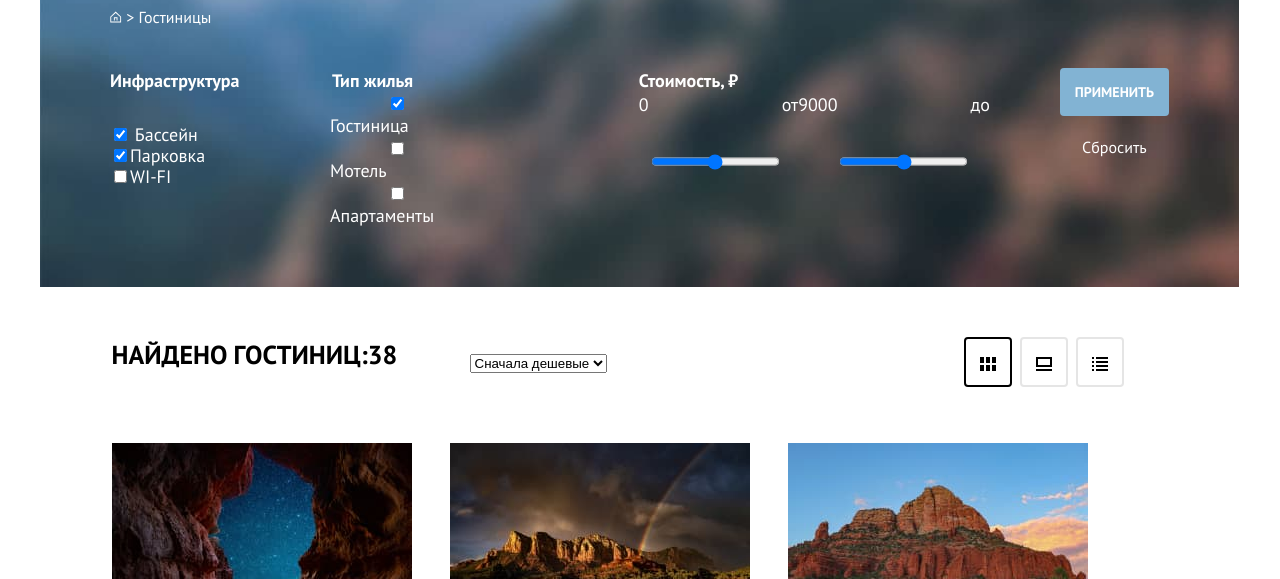
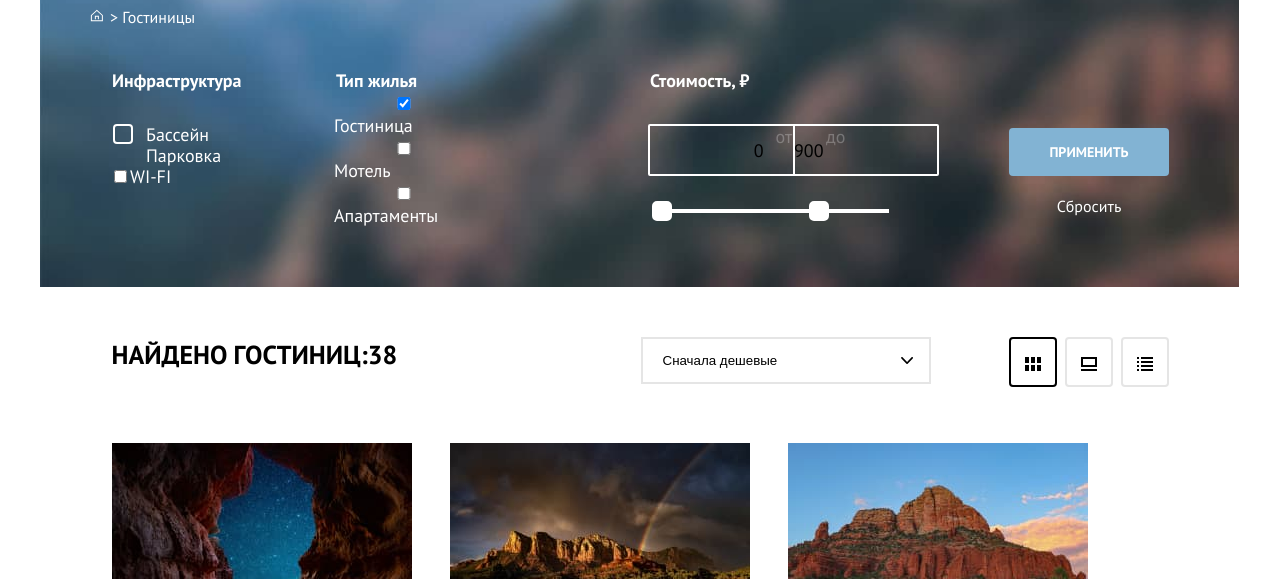
Before and after one commit to htmlacademy-htmlcss/1692029-sedona-34, a plain HTML site: page catalog.html in a window 1280 px wide. Shown: the part 221-800 px from the top of the page. Drawn offline with Linux system fonts and the light colour scheme.

Commit message:
Внесение правок

```diff
--- a/catalog.html
+++ b/catalog.html
@@ -36,17 +36,23 @@
       <section class="options">
         <div class="filter">
       <h1>Гостиницы Седоны</h1>
-      <p class="breadcrumbs"><a href="index.html"><img src="images/Home-icon-breadcrumbs.svg" alt="Главная страница" width="12" height="11.7"></a> &gt; Гостиницы </p>
+      <p class="breadcrumbs"><a class="breadcrumbs-link" href="index.html"><svg class="breadcrumbs-icon" width="13" height="13" viewBox="0 0 13 13" fill="none" xmlns="http://www.w3.org/2000/svg"><path fill-rule="evenodd" clip-rule="evenodd" d="m.87 6.15 6-5.5 6 5.5v6.2h-12v-6.2Zm1 .4v4.8h10v-4.8l-5-4.5-5 4.5Zm4 3.8h-1v-3.5h4v3.5h-1v-2.5h-2v2.5Z">
+      </svg></a> &gt; Гостиницы </p>
       <div>
       <form  class="options-container" action="https://echo.htmlacademy.ru/courses" method="post">
        <fieldset class="infrastructure">
         <legend class="infrastructure-options"> <b>Инфраструктура </b></legend>
         <div class="swimming pool">
-        <input id="swimming-pool" type="checkbox" name="swimming pool" checked>
-        <label for="swimming-pool">Бассейн</label>
+          <label class="control">
+        <input class="visually-hidden control-input" id="swimming-pool" type="checkbox" name="swimming pool" checked>
+        <span class="control-mark"></span>
+       <span>Бассейн</span>
+      </label>
         <div class="parking">
-        <input id="parking" type="checkbox" name="parking" checked>
-        <label for="parking">Парковка</label>
+          <label class="control">
+        <input class="visually-hidden control-input" id="parking" type="checkbox" name="parking" checked>
+      <span>Парковка</span>
+    </label>
         </div>
         <div class="wi-fi">
         <input id="wi-fi" type="checkbox" name="wi-fi">
@@ -65,10 +71,29 @@
       </fieldset>
       <fieldset class="price">
         <legend class="price-options"> <b>Стоимость, ₽</b></legend>
-        <label for="price-range-min"></label>
-        0<input type="range" id="price-range-min" name="price-min" min="0" max="9000" step="1">от
-        <label for="price-range-max"></label>
-        9000<input type="range" id="price-range-max" name="price-max" min="0" max="9000" step="1">до
+
+        <div class="range-wrapper-inputs">
+          <label class="catalog-filter-label">
+             <input class="range-input" type="number" value="0" name="min-price"> от
+          </label>
+          <label class="catalog-filter-label">
+             <input class="range-input" type="number" value="9000" name="max-price" > до
+          </label>
+        </div>
+
+        <div class="range">
+          <div class="range-scale">
+            <div class="range-bar" style="right: 50px; width: 227px">
+              <button class="range-toggle toggle-min">
+                <span class="visually-hidden">Изменить минимальную цену</span>
+              </button>
+              <button class="range-toggle toggle-max">
+                <span class="visually-hidden">Изменить максимальную цену</span>
+              </button>
+            </div>
+          </div>
+
+        </div>
       </fieldset>
       <div class="submit-container">
       <button class="submit-options blue" type="submit">Применить</button>
@@ -82,12 +107,13 @@
         <div class="type-of-sorting">
       <p class="type-of-showing">Найдено гостиниц:38</p>
         </div>
-      <form class="sorting-form" action="https://echo.htmlacademy.ru/" method="post">
-      <fieldset class="sorting">
-      <select>
+      <div class="sorting-form">
+      <div class="sorting select">
+      <select class="select-control">
       <option value="Сначала дешевые">Сначала дешевые</option>
       </select>
-      </fieldset>
+      </div>
+      </div>
       <section class="type-of-gallery">
         <a class="gallery-type selected">
           <svg  class="gallery-1" width="16" height="14" viewBox="0 0 16 14" fill="none" xmlns="http://www.w3.org/2000/svg"><path d="M4 0H0v6h4V0ZM16 0h-4v6h4V0ZM10 0H6v6h4V0ZM4 8H0v6h4V8ZM16 8h-4v6h4V8ZM10 8H6v6h4V8Z" fill="#000"/></svg>
@@ -191,13 +217,14 @@
         </ul>
         </div>
         <div class="quantity">
-         <form class="quantity-showed-form" action="https://echo.htmlacademy.ru/" method="post">
-           <label>Гостиниц на странице:
+           <span class="hotels-on-page" >Гостиниц на странице: </span>
+             <div class="quantity-hotels">
           <select class="quantity-showed">
           <option value="4">4</option>
           </select>
-        </label>
-         </form>
+        </div>
+
+
         </div>
       </section>
       <section class="subscribe-form-catalog">
--- a/styles/styles.css
+++ b/styles/styles.css
@@ -691,12 +691,34 @@ margin: 0;
     padding-bottom: 40px;
 }
 
+.breadcrumbs-icon:hover {
+    fill: rgba(255, 255, 255, 0.6);
+    }
+
+.breadcrumbs-icon:focus {
+        fill: rgba(255, 255, 255, 0.6);
+        }
+
+
+
+.breadcrumbs-link {
+    position: relative;
+}
+
+.breadcrumbs-icon {
+    position: absolute;
+    fill: white;
+    left: -20px;
+    top: 2px;
+}
+
+
 .infrastructure-options,
 .type-of-accomodation-options,
 .price-options {
     font-size: 18px;
     line-height: 26px;
-    padding: 0px;
+    padding-bottom: 30px;
 }
 
 
@@ -717,7 +739,91 @@ button {
 display: flex;
 }
 
+.range-scale {
+    position: relative;
+    height: 4px;
+    background-color: rgba(255, 255, 255, 0.3);
+    border-radius: 2px;
+    padding-top: 30px;
+  }
 
+
+  .range-bar {
+    position: absolute;
+    width: 80%;
+    height: 4px;
+    background-color: white;
+  }
+
+.range {
+    margin-top: 55px;
+}
+
+  .range-toggle {
+    position: absolute;
+    width: 20px;
+    height: 20px;
+    background: #ffffff;
+    border: 2px solid white;
+    border-radius: 5px;
+    cursor: pointer;
+  }
+
+  .toggle-min {
+    top: -8px;
+    left: -10px;
+  }
+
+  .toggle-max {
+    top: -8px;
+    right: 60px;
+  }
+
+  .range-wrapper-inputs {
+    display: flex;
+    justify-content: center;
+    border: 2px solid white;
+    height: 48px;
+    width: 287px;
+    margin-bottom: 20px;
+    border: 2px solid #fff;
+    border-radius: 2px;
+    position: relative;
+  }
+
+  .range-wrapper-inputs::after {
+    content: "";
+    position: absolute;
+    top: 50%;
+    left: 50%;
+    width: 2px;
+    height: 48px;
+    background: white;
+    transform: translate(-50%,-50%);
+  }
+
+  .catalog-filter-label {
+    display: flex;
+  color: rgba(229, 229, 229, 0.3);
+
+  }
+
+
+  .range-input {
+    width: 30px;
+    padding: 0 2px;
+    font: inherit;
+    text-align: center;
+    background-color: transparent;
+    border: none;
+
+  }
+
+  .range-input::-webkit-outer-spin-button,
+  .range-input::-webkit-inner-spin-button {
+    appearance: none;
+    margin: 0;
+  }
 
 .type-of-showing {
     font-size: 26px;
@@ -726,6 +832,7 @@ display: flex;
     font-weight: 700;
     margin: 0;
 }
+
 
 .title-hotel {
     font-size: 24px;
@@ -750,6 +857,10 @@ display: flex;
     padding-top: 96px;
     padding-bottom: 25px;
     align-items: center;
+}
+
+.hotels-on-page {
+    padding-top: 20px;
 }
 
 .page-numbers {
@@ -805,16 +916,32 @@ background-color: rgba(104, 162, 202, 1);
 
 
 .quantity {
+    position: relative;
     display: flex;
     flex-wrap: wrap;
     flex-direction: row;
     width: 386px;
     margin-left: 270px;
+    color: #333333;
+}
+
+.quantity-hotels {
+    padding-top: 5px;
 }
 
 .quantity-showed {
     width: 160px;
+    padding: 14px 20px;
+    padding-right: 97px;
+   color: 333333;
+    background-color: #ffffff;
+    border: 2px solid rgba(229, 229, 229, 1);
+    background-image: url('/images/Arrow.svg');
+    background-repeat: no-repeat;
+    background-position: right 16px center;
+    appearance: none;
 }
+
 
 .quantity-of-hotels {
     width: 175px;
@@ -915,6 +1042,7 @@ background-color: rgba(97, 80, 72, 1);
     display: flex;
     width: 160.45;
     flex-direction: column;
+    margin-top: 60px;
 }
 
 
@@ -934,35 +1062,61 @@ background-color: rgba(97, 80, 72, 1);
     margin: 0 auto;
     padding-top: 50px;
     padding-bottom: 56px;
+}
 
+
+  .select-control {
+    width: 290px;
+    padding: 14px 20px;
+    padding-right: 97px;
+   color: 333333;
+    background-color: #ffffff;
+    border: 2px solid rgba(229, 229, 229, 1);
+    background-image: url('/images/Arrow.svg');
+    background-repeat: no-repeat;
+    background-position: right 16px center;
+    appearance: none;
+
+  }
+
+  .select-control:hover {
+    border: 2px solid rgba(104, 162, 202, 1);
+  }
+
+.select-control:focus {
+    border: 2px solid rgba(63, 94, 114, 1);
+}
+
+.select-control:disabled {
+    border: 2px solid rgba(0, 0, 0, 0.3);
+    color: rgba(0, 0, 0, 0.3)
 
 }
 
-.sorting {
-    display: block;
-   border: 0 none;
-   width: 290px;
-   margin: 0;
-   margin-right: 191px;
-   padding-top: 14px;
-   padding-bottom: 14px;
-   padding-left: 20px;
+.select {
+    position: relative;
+    align-items: center;
+    width: 290px;
 
-}
+  }
 
 .submit-options {
     padding: 14px 15px;
     font-size: 14px;
+    width: 160px;
 }
 
 .reset-options {
     margin-top: 20px;
+    padding: 0px;
 }
 
 .sorting-form {
     display: flex;
     color: #000000;
     background-color: #ffffff;
+    margin-left: 191px;
+    margin-right: 78px;
 }
 
 .type-of-gallery {
@@ -1102,13 +1256,32 @@ background-color: rgba(97, 80, 72, 1);
     display: flex;
     flex-direction: row;
     width: 150px;
-    margin-bottom: 30px;
+
 
 }
 
 .swimming-pool {
-    padding-bottom: 15px;
+    display: block;
+    margin-bottom: 15px;
+
 }
+
+.control {
+    position: relative;
+    display: block;
+    padding-left: 36px;
+  }
+
+
+  .control-mark {
+    position: absolute;
+    width: 16px;
+    height: 16px;
+    border: 2px solid white;
+    border-radius: 4px;
+    left: 3px;
+    margin-bottom: 16px;
+  }
 
 .infrastructure {
     padding: 0px;
```
Also changed, not shown: images/Arrow.svg (added).
